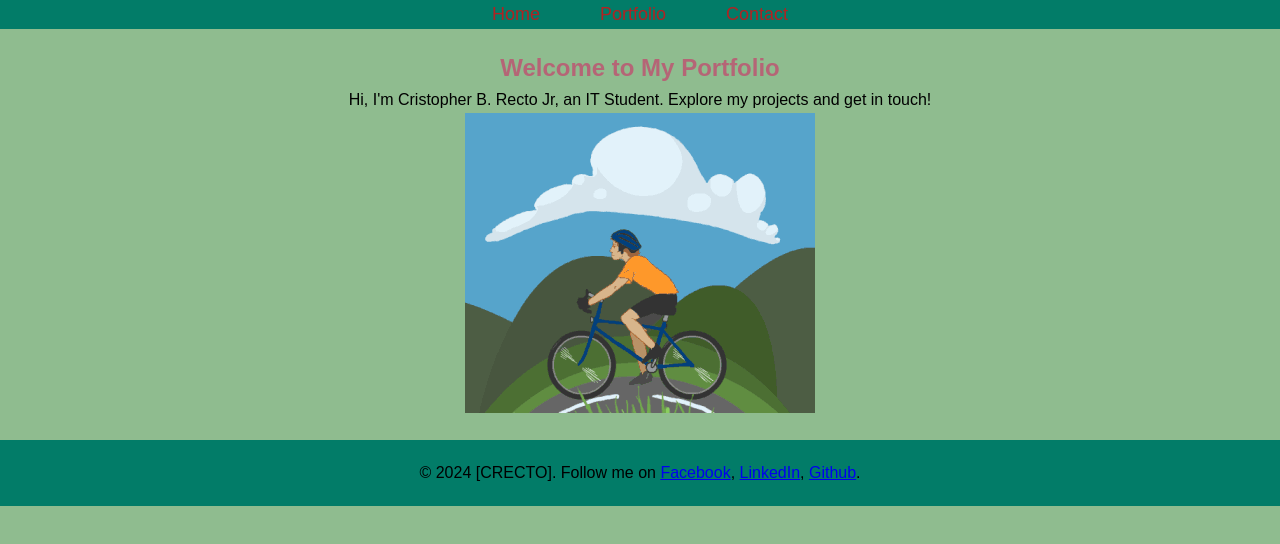
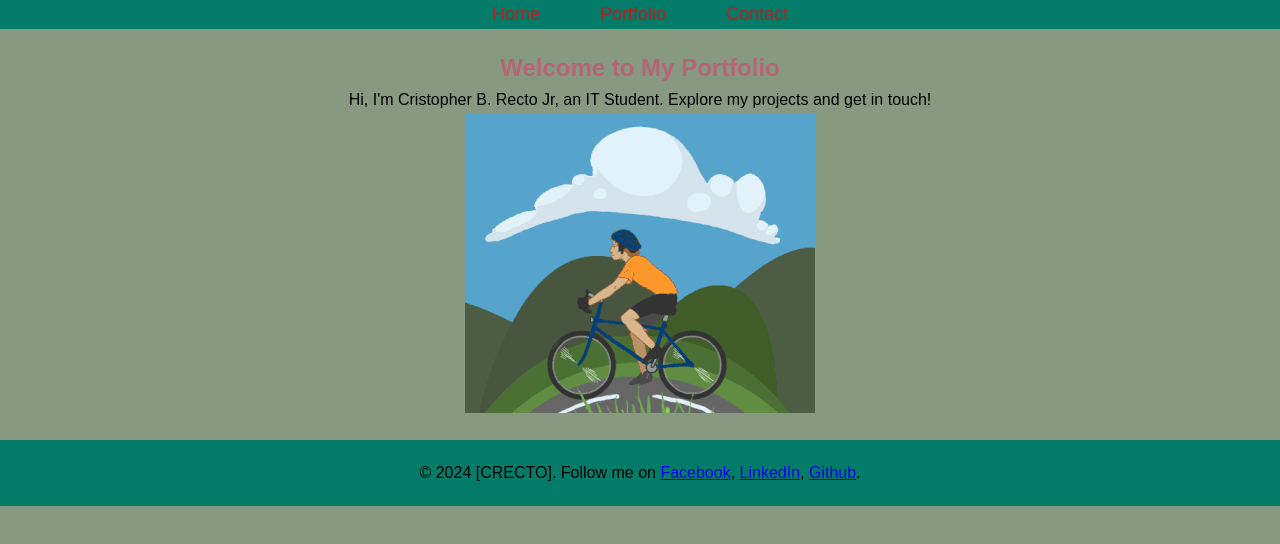
Before and after one commit to crecto17/CRECTO_Website, a plain HTML site: page index.html in a window 1280 px wide. Drawn offline with Linux system fonts and the light colour scheme.

Commit message:
Update styles.css

```diff
--- a/styles.css
+++ b/styles.css
@@ -9,7 +9,7 @@
 body {
     font-family: Arial, sans-serif;
     line-height: 1.6;
-    background-color: #8FBC8F;
+    background-color: #889982;
 }
 /* Sticky Navbar */
 .navbar {
```
